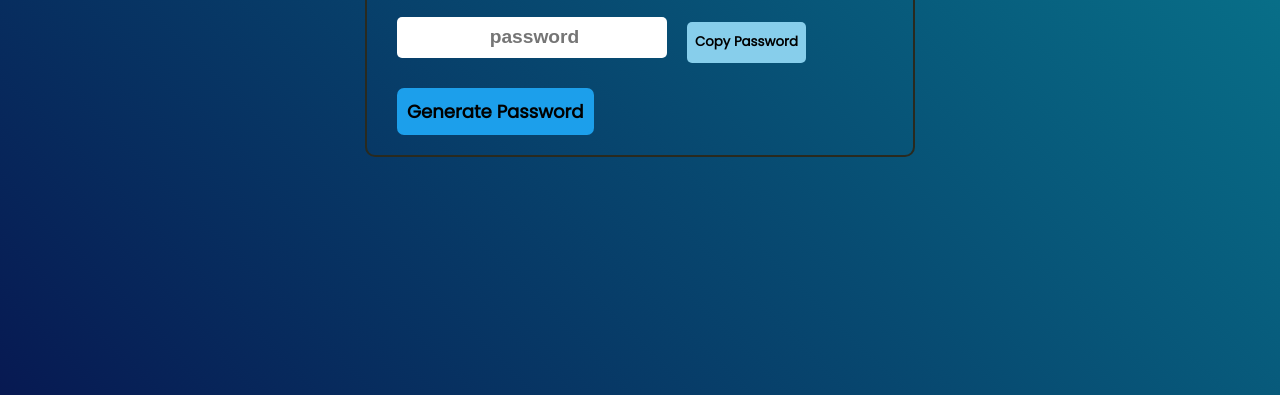
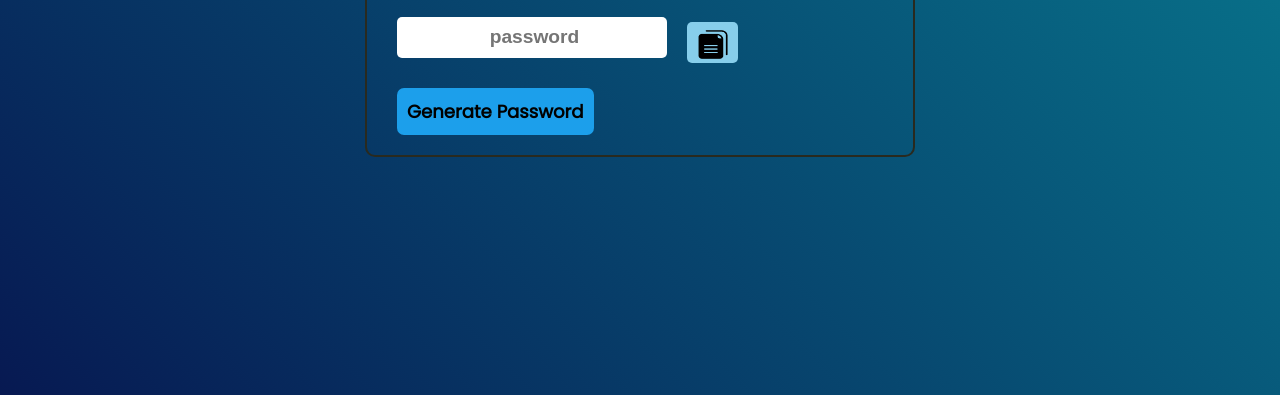
Before and after one commit to Dilip19IT19/Strong-Password-Generator, a plain HTML site: page index.html in a window 1280 px wide. Shown: the part 405-800 px from the top of the page. Drawn offline with Linux system fonts and the light colour scheme.

Commit message:
Update index.html

```diff
--- a/index.html
+++ b/index.html
@@ -18,7 +18,7 @@
       <h2><span>Strong</span> Password</h2>
       <div class="input_box">
         <input type="text" placeholder="password" readonly>
-        <button>Copy Password</button>
+        <button><img src="./images/copy.png" alt=""></button>
       </div>
       <button class="psd_btn">Generate Password</button>
     </div>
```
